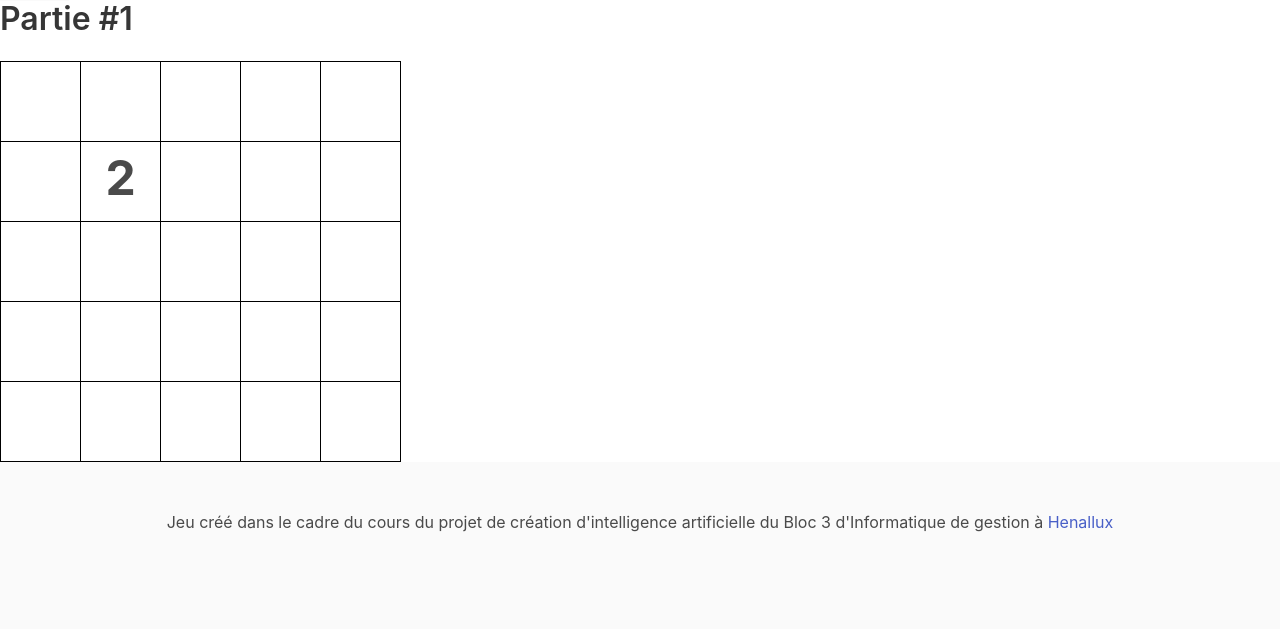
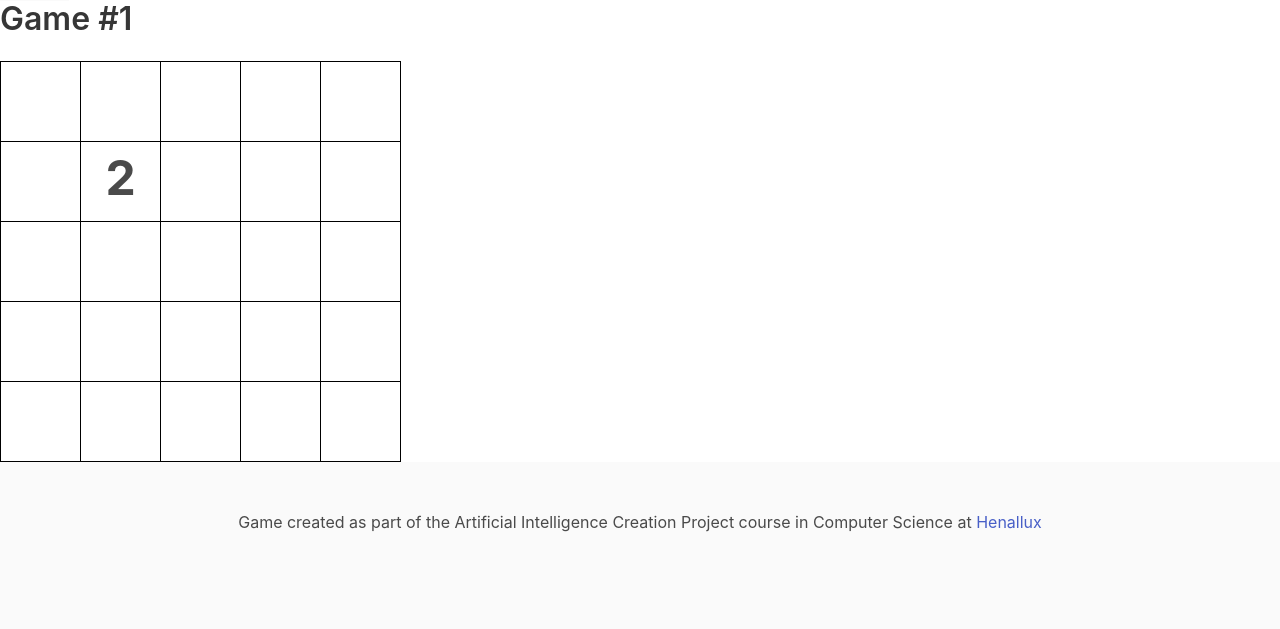
Before and after one commit to vsantele/IG3-projet-ia, a Flask app: page /game/1 in a window 1280 px wide. Shown: the part 55-684 px from the top of the page. Run offline with Flask 2, Linux system fonts and the light colour scheme; a user stored in the database is signed in; tables that the repository leaves empty hold one stand-in row (values such as "Sample post"); some libraries are stand-ins or nearby versions.

Commit message:
all in english
Co-authored-by: joachimLejeune <joachimLejeune@users.noreply.github.com>

```diff
--- a/projet/templates/base.html
+++ b/projet/templates/base.html
@@ -1,27 +1,29 @@
 {% from 'navbar.html' import navbar %}
 <!DOCTYPE html>
 <html lang="en">
+
 <head>
   <meta charset="UTF-8">
   <meta http-equiv="X-UA-Compatible" content="IE=edge">
   <meta name="viewport" content="width=device-width, initial-scale=1.0">
-  <link
-      rel="stylesheet"
-      href="https://cdnjs.cloudflare.com/ajax/libs/bulma/0.9.3/css/bulma.min.css"
-    />
+  <link rel="stylesheet" href="https://cdnjs.cloudflare.com/ajax/libs/bulma/0.9.3/css/bulma.min.css" />
   {% block css %}{% endblock %}
   <title>{% block title %}{% endblock %}</title>
 </head>
+
 <body>
   {{navbar(current_user)}}
   {% block content %}{% endblock %}
   <footer class="footer">
     <div class="content has-text-centered">
-      <p>Jeu créé dans le cadre du cours du projet de création d'intelligence artificielle du Bloc 3 d'Informatique de gestion à <a href="https://henallux.be">Henallux</a></p>
+      <p>Game created as part of the Artificial Intelligence Creation Project course in Computer Science at <a
+          href="https://henallux.be">Henallux</a></p>
     </div>
   </footer>
-  <script src="https://cdn.jsdelivr.net/npm/bulma-toast@2.4.1/dist/bulma-toast.min.js" integrity="sha256-1aBe6q/4Wh173Ujj/I4uL8w2k5ypeviG1XNs1FfPqKw=" crossorigin="anonymous"></script>
+  <script src="https://cdn.jsdelivr.net/npm/bulma-toast@2.4.1/dist/bulma-toast.min.js"
+    integrity="sha256-1aBe6q/4Wh173Ujj/I4uL8w2k5ypeviG1XNs1FfPqKw=" crossorigin="anonymous"></script>
   <script type="text/javascript" src="{{url_for('static', filename='js/main.js')}}"></script>
   {% block js %}{% endblock %}
 </body>
+
 </html>
--- a/projet/templates/game.html
+++ b/projet/templates/game.html
@@ -6,7 +6,7 @@
 {% endblock %}
 {%block content %}
 <div>
-  <h1 class="title">{%block title %} Partie #{{ game_state.game_id }}{%endblock %}</h1>
+  <h1 class="title">{%block title %} Game #{{ game_state.game_id }}{%endblock %}</h1>
   {{board(5)}}
 </div>
 <!-- modal -->
@@ -14,12 +14,12 @@
   <div class="modal-background"></div>
   <div class="modal-content">
     <div class="box">
-      <p>Le joueur <span id="winner"></span> a gagné avec <span id="winner-cells"></span> points sur <span
-          id="board-size"></span></p>
+      <p>The player <span id="winner"></span> has won with <span id="winner-cells"></span> out of <span
+          id="board-size"></span> cells</p>
       <p>
-        <a class="button is-success" id="goHome" href="/">Aller au menu</a>
-        <a class="button is-success" id="restart" href="/game">Nouvelle partie</a>
-        <button class="button" id="view-board">Voir le plateau</button>
+        <a class="button is-success" id="goHome" href="/">Go to Home</a>
+        <a class="button is-success" id="restart" href="/game">New Game</a>
+        <button class="button" id="view-board">Show Board</button>
       </p>
     </div>
   </div>
```
Also changed, not shown: projet/templates/index.html (+7 -7 lines).
